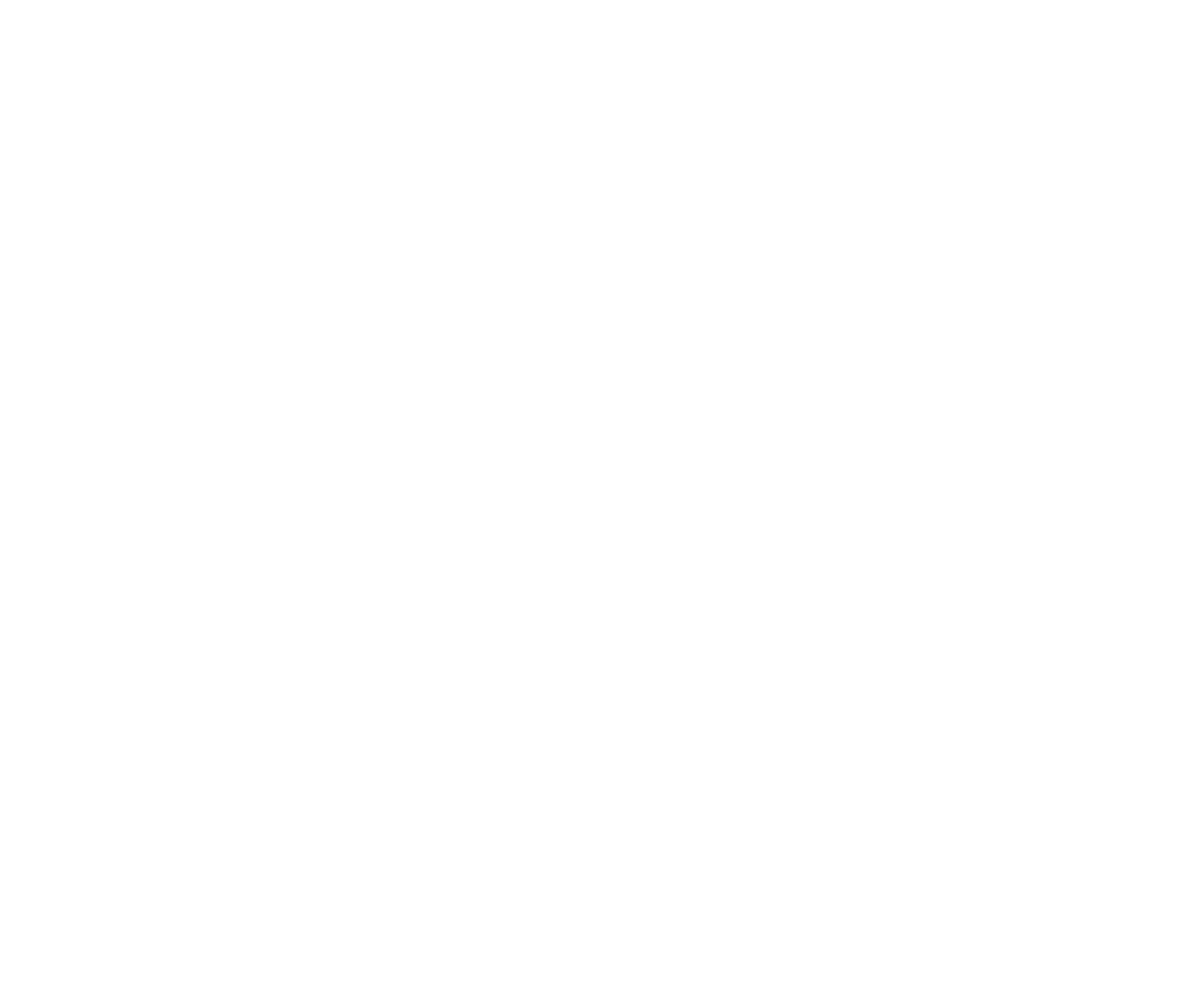
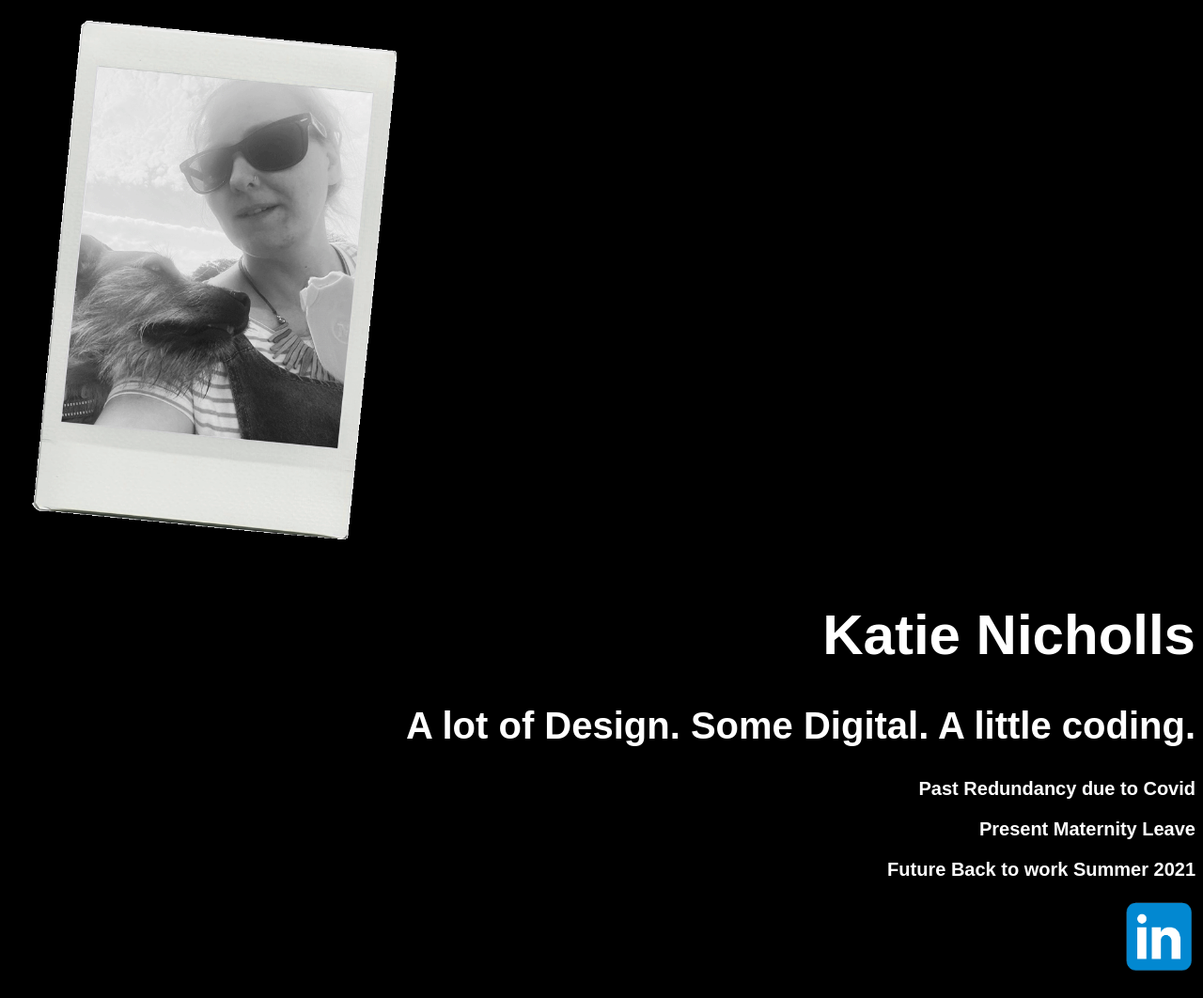
Before and after one commit to katienicks/profile-page, a plain HTML site: page index.html in a window 1280 px wide. Shown: the whole page at 94% size. Before the commit the page ends 800 px from the top, so only its background shows below. Drawn offline with Linux system fonts and the light colour scheme.

Commit message:
Updated profile page

```diff
--- a/index.html
+++ b/index.html
@@ -3,11 +3,27 @@
 <head>
     <meta charset="UTF-8">
     <meta name="viewport" content="width=device-width, initial-scale=1.0">
-    <title>Profile Page</title>
+    <title>Katie Nicholls</title>
+   <link rel="stylesheet" href="profile.css">
+
+
 </head>
 <body>
 
-<img src="#" alt="">
+<img width=450 src="profile-gif.gif" alt="Profile pic">
+
+<h1> Katie Nicholls </h1>
+
+<h2> A lot of Design. Some Digital. A little coding. </h2>
+
+<h3> Past  Redundancy due to Covid </h3>
+<h3> Present  Maternity Leave</h3>
+<h3>Future  Back to work Summer 2021   </h3>
+
+<h3>
+<a href="https://www.linkedin.com/in/katie-nicholls-40983929/"><img src="linked in logo.png" alt="Linked In icon link" style="width:80px;height:80px;"></a>
+
+</h3>
 
 
 </body>
--- /dev/null
+++ b/profile.css
@@ -0,0 +1,27 @@
+body {
+    background-color:black;
+  }
+
+
+
+
+  h1 {
+    color: white;
+    font-size: 60px;
+    text-align: right;
+    font-family: Arial, Helvetica, sans-serif;
+  }
+
+  h2 {
+    color: white;
+    font-size: 40px;
+    text-align: right;
+    font-family: Arial, Helvetica, sans-serif;
+  }
+
+  h3 {
+    color: white;
+    font-size: 20px;
+    text-align: right;
+    font-family: Arial, Helvetica, sans-serif;
+  }
```
Also changed, not shown: linked in logo.png (added), png-clipart-computer-icons-resume-linkedin-logo-job-hunting-others-blue-angle.png (added), profile-gif.gif (added).
